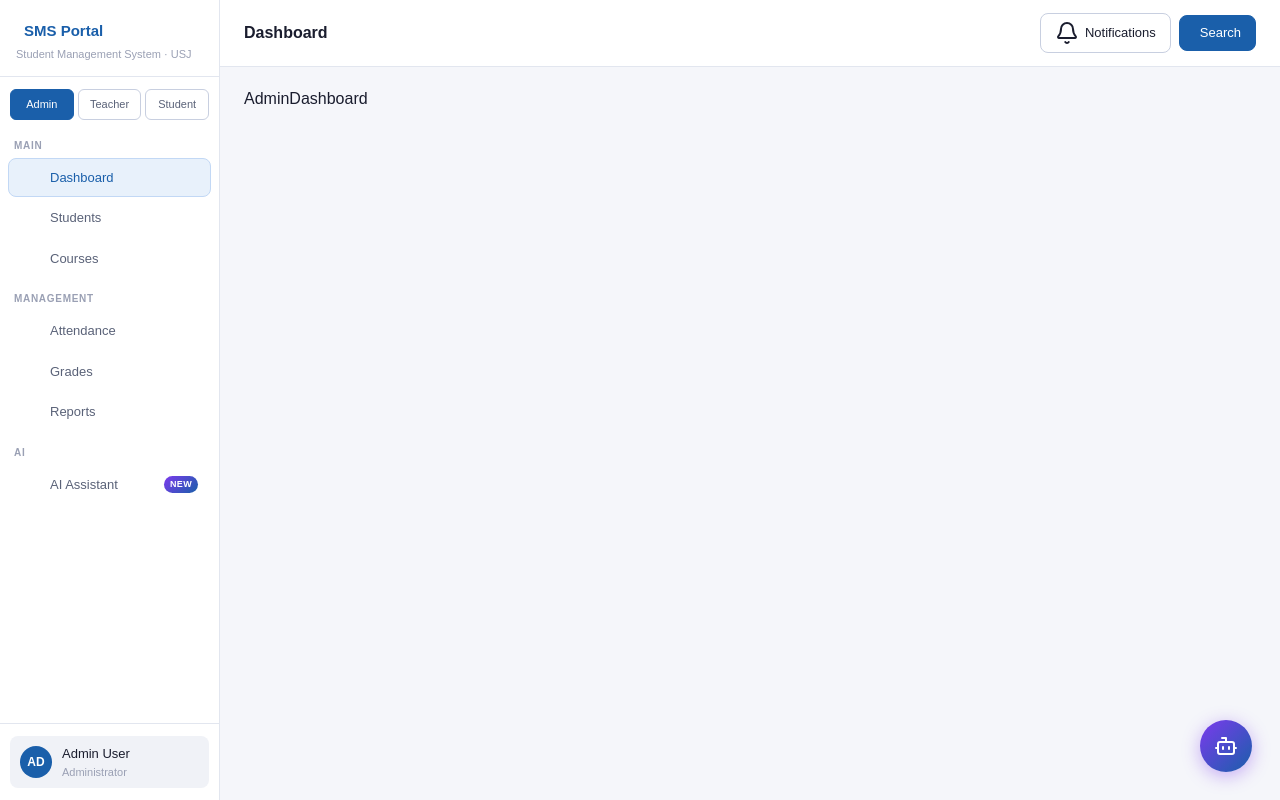
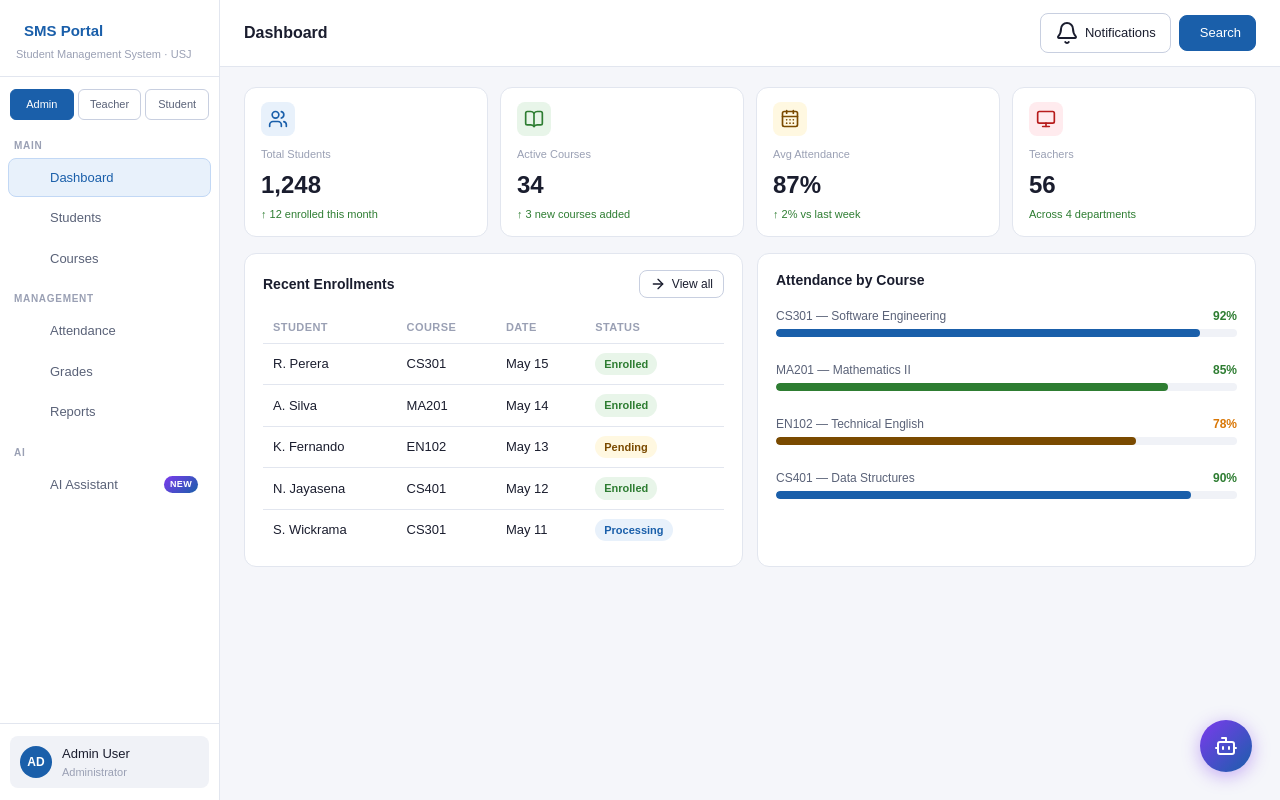
Before and after one commit to sarangas001/student-management-system, a React (Vite) app in the folder client/: page / in a window 1280 px wide. Built offline with nearby package versions, Linux system fonts and the light colour scheme.

Commit message:
AdminDashboard

```diff
--- a/client/src/pages/Admin/AdminDashboard.jsx
+++ b/client/src/pages/Admin/AdminDashboard.jsx
@@ -1,9 +1,138 @@
+import { Users, BookOpen, CalendarDays, Monitor, ArrowRight } from 'lucide-react';
 
+const AdminDashboard = () => {
+  return (
+    <div className="page active" id="admin-dashboard">
+      {/* ── Stat Row ── */}
+      <div className="stat-row">
+        <div className="stat-card">
+          <div className="stat-icon si-blue"><Users className="w-5 h-5" /></div>
+          <div className="stat-label">Total Students</div>
+          <div className="stat-val">1,248</div>
+          <div className="stat-delta">↑ 12 enrolled this month</div>
+        </div>
+        <div className="stat-card">
+          <div className="stat-icon si-green"><BookOpen className="w-5 h-5" /></div>
+          <div className="stat-label">Active Courses</div>
+          <div className="stat-val">34</div>
+          <div className="stat-delta">↑ 3 new courses added</div>
+        </div>
+        <div className="stat-card">
+          <div className="stat-icon si-amber"><CalendarDays className="w-5 h-5" /></div>
+          <div className="stat-label">Avg Attendance</div>
+          <div className="stat-val">87%</div>
+          <div className="stat-delta">↑ 2% vs last week</div>
+        </div>
+        <div className="stat-card">
+          <div className="stat-icon si-red"><Monitor className="w-5 h-5" /></div>
+          <div className="stat-label">Teachers</div>
+          <div className="stat-val">56</div>
+          <div className="stat-delta" style={{ color: 'var(--green)' }}>Across 4 departments</div>
+        </div>
+      </div>
 
-function AdminDashboard() {
-  return (
-    <div className="page active" id="admin-dashboard">AdminDashboard</div>
-  )
-}
+      <div className="two-col">
+        {/* ── Recent Enrollments ── */}
+        <div className="card">
+          <div className="card-header">
+            <span className="card-title">Recent Enrollments</span>
+            <button className="btn btn-sm cursor-pointer">
+              <ArrowRight className="w-4 h-4 mr-1" /> View all
+            </button>
+          </div>
+          <table>
+            <thead>
+              <tr>
+                <th>STUDENT</th>
+                <th>COURSE</th>
+                <th>DATE</th>
+                <th>STATUS</th>
+              </tr>
+            </thead>
+            <tbody>
+              <tr>
+                <td>R. Perera</td>
+                <td>CS301</td>
+                <td>May 15</td>
+                <td><span className="badge badge-green">Enrolled</span></td>
+              </tr>
+              <tr>
+                <td>A. Silva</td>
+                <td>MA201</td>
+                <td>May 14</td>
+                <td><span className="badge badge-green">Enrolled</span></td>
+              </tr>
+              <tr>
+                <td>K. Fernando</td>
+                <td>EN102</td>
+                <td>May 13</td>
+                <td><span className="badge badge-amber">Pending</span></td>
+              </tr>
+              <tr>
+                <td>N. Jayasena</td>
+                <td>CS401</td>
+                <td>May 12</td>
+                <td><span className="badge badge-green">Enrolled</span></td>
+              </tr>
+              <tr>
+                <td>S. Wickrama</td>
+                <td>CS301</td>
+                <td>May 11</td>
+                <td><span className="badge badge-blue">Processing</span></td>
+              </tr>
+            </tbody>
+          </table>
+        </div>
 
-export default AdminDashboard
+        {/* ── Attendance by Course ── */}
+        <div className="card">
+          <div className="card-header">
+            <span className="card-title">Attendance by Course</span>
+          </div>
+
+          <div className="grade-bar-wrap" style={{ marginTop: '16px' }}>
+            <div className="grade-bar-label">
+              <span>CS301 — Software Engineering</span>
+              <span style={{ color: 'var(--green)', fontWeight: 600 }}>92%</span>
+            </div>
+            <div className="grade-bar-bg">
+              <div className="grade-bar-fill" style={{ width: '92%', background: 'var(--blue)' }}></div>
+            </div>
+          </div>
+
+          <div className="grade-bar-wrap" style={{ marginTop: '24px' }}>
+            <div className="grade-bar-label">
+              <span>MA201 — Mathematics II</span>
+              <span style={{ color: 'var(--green)', fontWeight: 600 }}>85%</span>
+            </div>
+            <div className="grade-bar-bg">
+              <div className="grade-bar-fill" style={{ width: '85%', background: 'var(--green)' }}></div>
+            </div>
+          </div>
+
+          <div className="grade-bar-wrap" style={{ marginTop: '24px' }}>
+            <div className="grade-bar-label">
+              <span>EN102 — Technical English</span>
+              <span style={{ color: '#d97706', fontWeight: 600 }}>78%</span>
+            </div>
+            <div className="grade-bar-bg">
+              <div className="grade-bar-fill" style={{ width: '78%', background: 'var(--amber)' }}></div>
+            </div>
+          </div>
+
+          <div className="grade-bar-wrap" style={{ marginTop: '24px' }}>
+            <div className="grade-bar-label">
+              <span>CS401 — Data Structures</span>
+              <span style={{ color: 'var(--green)', fontWeight: 600 }}>90%</span>
+            </div>
+            <div className="grade-bar-bg">
+              <div className="grade-bar-fill" style={{ width: '90%', background: 'var(--blue)' }}></div>
+            </div>
+          </div>
+        </div>
+      </div>
+    </div>
+  );
+};
+
+export default AdminDashboard;
```
